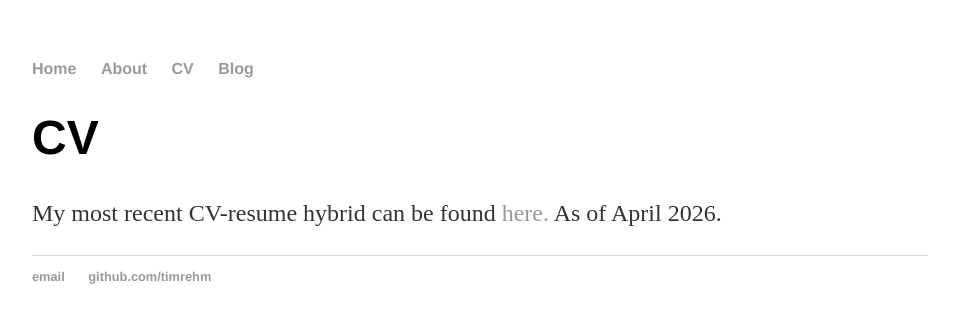
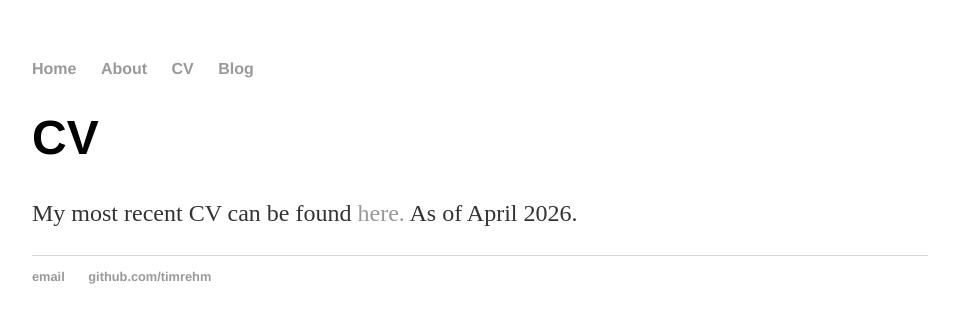
Before and after one commit to timrehm/timrehm.github.io, a Jekyll site: the page built from cv/index.html, in a window 1280 px wide. Shown: the top 323 px of the page, without its empty margins (160-1119 px from the left). Built offline with Jekyll 4.4.1, drawn with Linux system fonts in a browser that asks for light colours.

Commit message:
Update index.html

```diff
--- a/cv/index.html
+++ b/cv/index.html
@@ -3,4 +3,4 @@ layout: default
 title: CV
 ---
 	<h1>{{ page.title }}</h1>
-	<p>My most recent CV-resume hybrid can be found <a href="/pdfs/Tim_s_CV__Apr_2026_.pdf" class="image fit">here.</a> As of April 2026.</p>
+	<p>My most recent CV can be found <a href="/pdfs/Tim_s_CV__Apr_2026_.pdf" class="image fit">here.</a> As of April 2026.</p>
```
